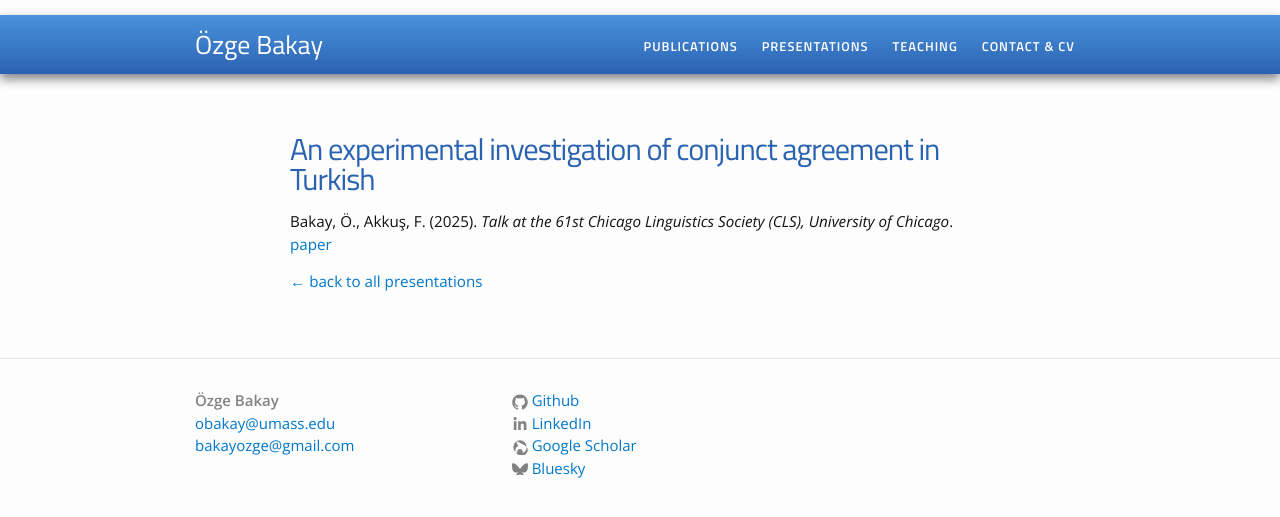
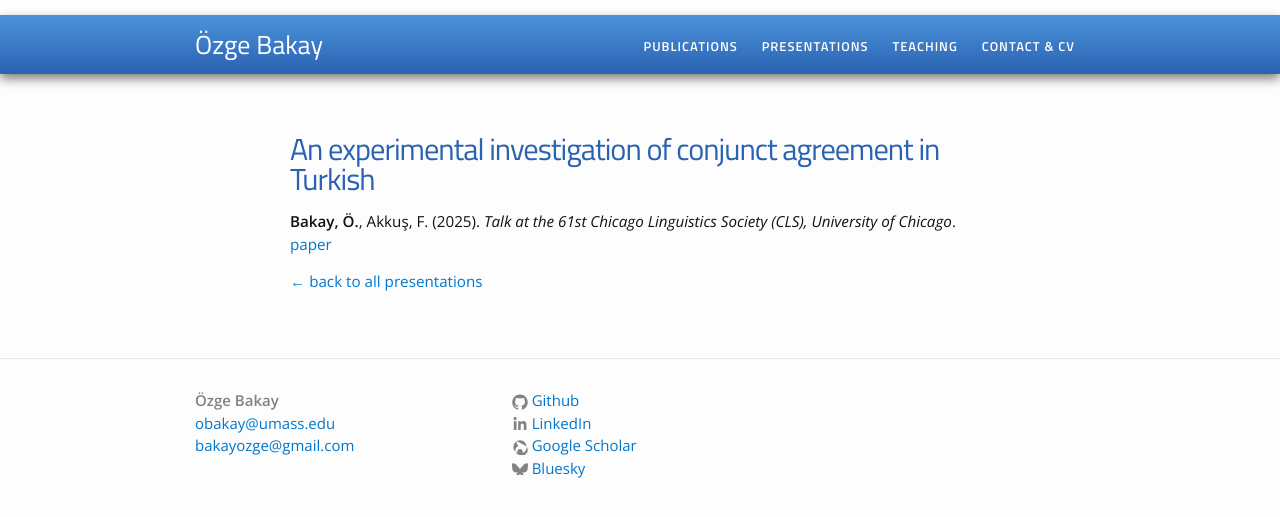
Before and after one commit to ozgebakay/ozgebakay.github.io, a Jekyll site: the page built from _presentations/2025-cls-conjunct-agreement.md, in a window 1280 px wide. Shown: the top 517 px of the page. Built offline with Jekyll 4.4.1, drawn with Linux system fonts in a browser that asks for light colours.

Commit message:
Update presentation-item.html

```diff
--- a/_layouts/presentation-item.html
+++ b/_layouts/presentation-item.html
@@ -10,11 +10,10 @@
 {% else %}<meta name="citation_pdf_url" content="{{ site.url }}{{ page.pdf }}">
 {% endif %}{% endif %}
 </head>
-
 <div style="max-width:700px;margin:0 auto;padding:20px;">
   <h1>{{ page.title }}</h1>
   <p>
-    {% for author in page.authors %}{{ author }}{% unless forloop.last %}, {% endunless %}{% endfor %}
+    {% for author in page.authors %}{% if author contains "Bakay" %}<b>{{ author }}</b>{% else %}{{ author }}{% endif %}{% unless forloop.last %}, {% endunless %}{% endfor %}
     ({{ page.year }}). <i>{{ page.venue }}</i>.
     {% if page.pdf %}<a href="{{ page.pdf }}">{{ page.link_label }}</a>{% endif %}
   </p>
```
